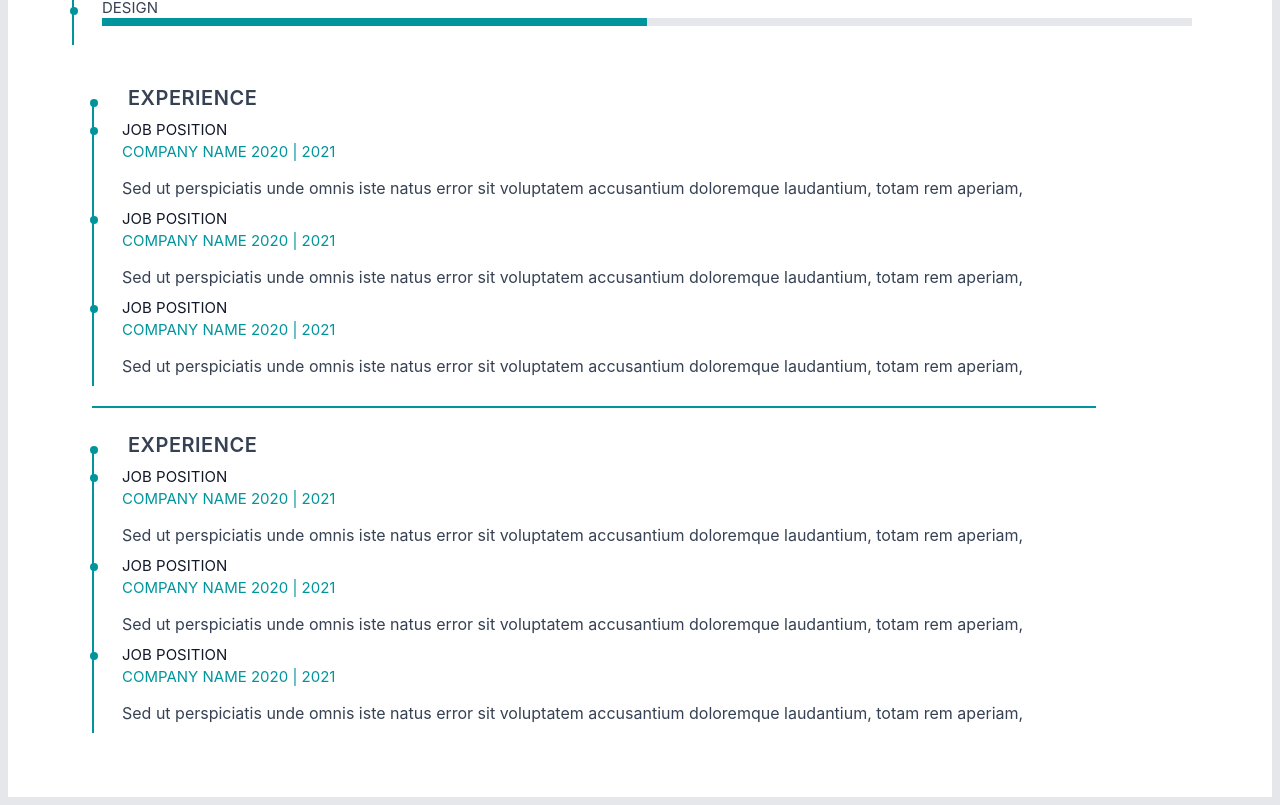
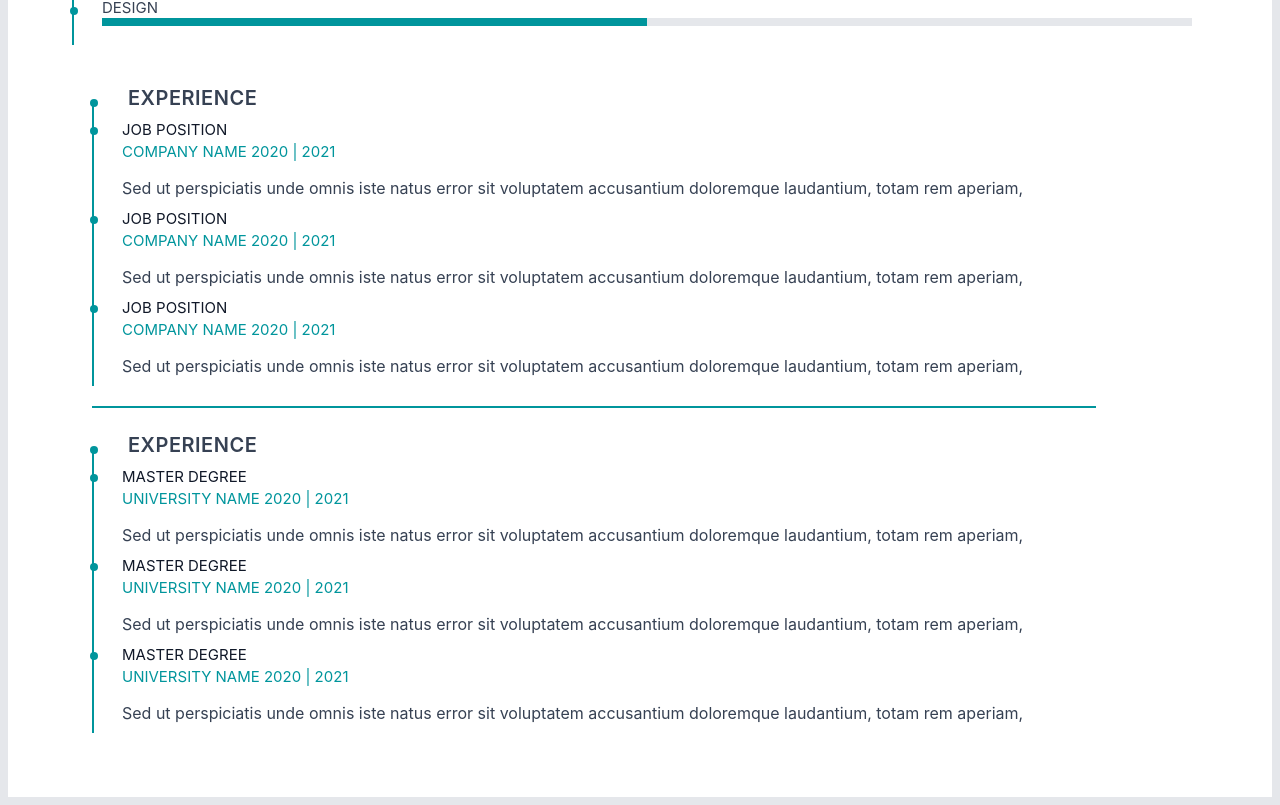
Before and after one commit to koffi590/Dynamic_CV, a Vue app in the folder cv-vue/: page / in a window 1280 px wide. Shown: the part 1382-2187 px from the top of the page. Built offline with nearby package versions, Linux system fonts and the light colour scheme.

Commit message:
(update): update academic experiences infos

```diff
--- a/cv-vue/src/App.vue
+++ b/cv-vue/src/App.vue
@@ -197,8 +197,8 @@ import ExperienceItem from './components/ExperienceItem.vue'
                     <div class="flex gap-4 items-center">
                       <div class="w-full">
                         <ExperienceItem
-                          -main-title="JOB POSITION"
-                          -sub-title="COMPANY NAME 2020 | 2021"
+                          -main-title="MASTER DEGREE"
+                          -sub-title="UNIVERSITY NAME 2020 | 2021"
                           -description="Sed ut perspiciatis unde omnis iste natus error sit voluptatem accusantium doloremque laudantium, totam rem aperiam,"
                         />
                       </div>
@@ -209,8 +209,8 @@ import ExperienceItem from './components/ExperienceItem.vue'
                     <div class="flex gap-4 items-center">
                       <div class="w-full">
                         <ExperienceItem
-                          -main-title="JOB POSITION"
-                          -sub-title="COMPANY NAME 2020 | 2021"
+                          -main-title="MASTER DEGREE"
+                          -sub-title="UNIVERSITY NAME 2020 | 2021"
                           -description="Sed ut perspiciatis unde omnis iste natus error sit voluptatem accusantium doloremque laudantium, totam rem aperiam,"
                         />
                       </div>
@@ -221,8 +221,8 @@ import ExperienceItem from './components/ExperienceItem.vue'
                     <div class="flex gap-4 items-center">
                       <div class="w-full">
                         <ExperienceItem
-                          -main-title="JOB POSITION"
-                          -sub-title="COMPANY NAME 2020 | 2021"
+                          -main-title="MASTER DEGREE"
+                          -sub-title="UNIVERSITY NAME 2020 | 2021"
                           -description="Sed ut perspiciatis unde omnis iste natus error sit voluptatem accusantium doloremque laudantium, totam rem aperiam,"
                         />
                       </div>
```
